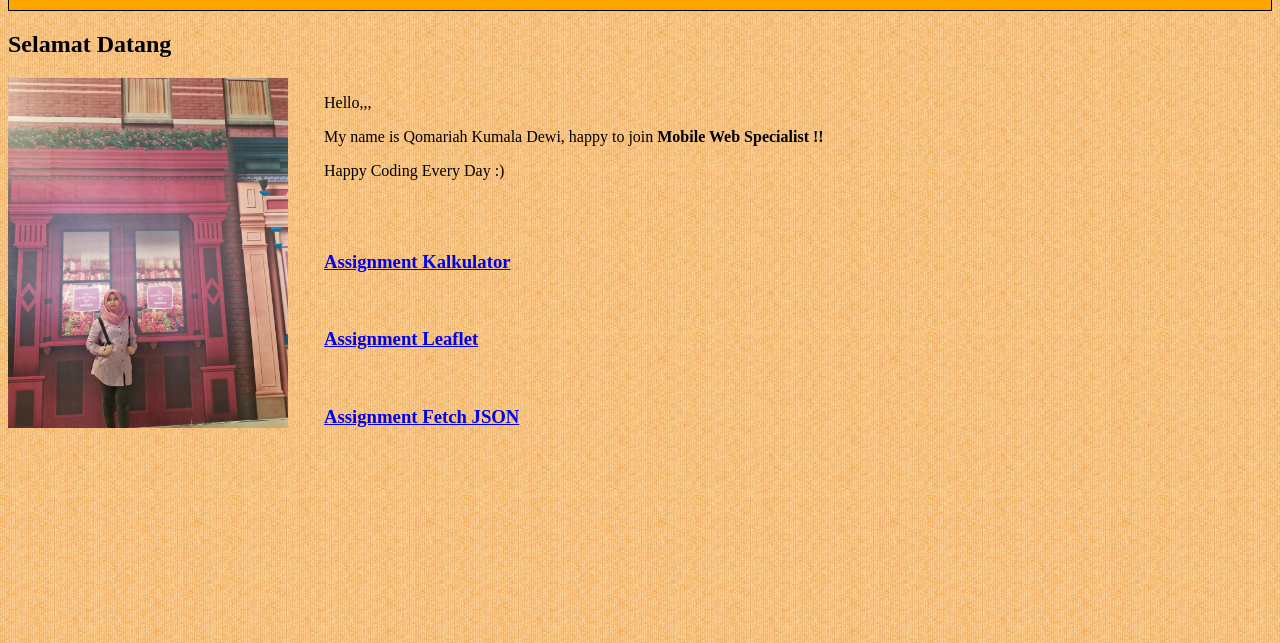
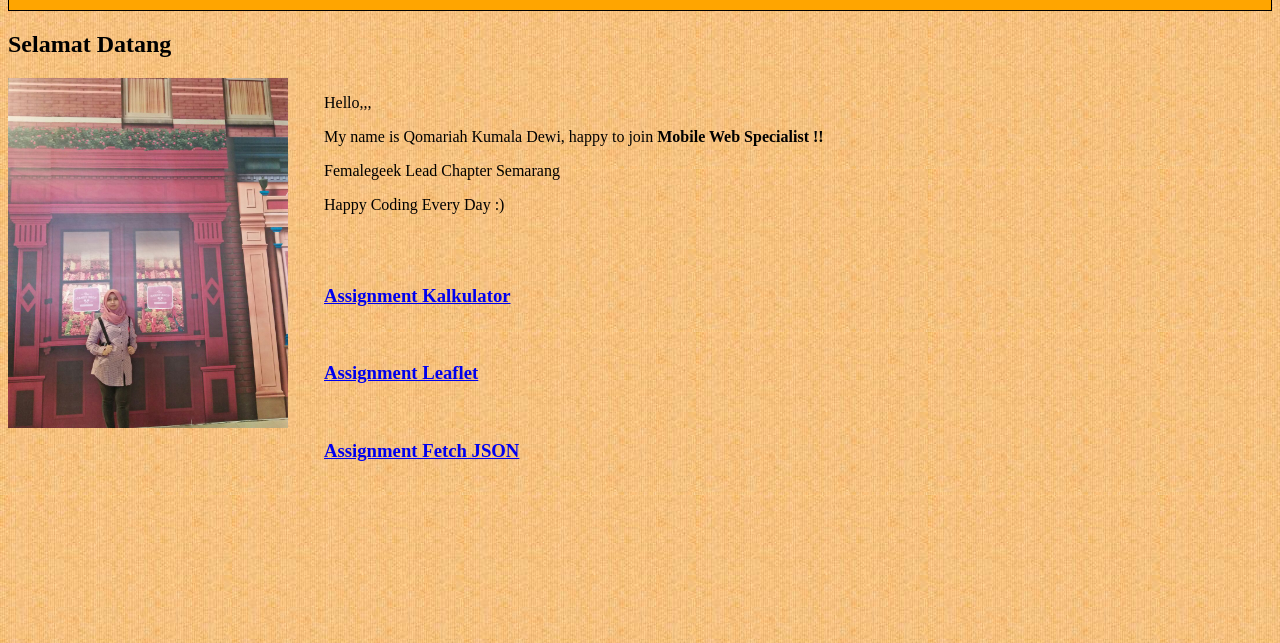
Before and after one commit to qkdewi/MobileWebSpecialistBatch1, a plain HTML site: page public/index.html in a window 1280 px wide. Shown: the part 157-800 px from the top of the page. Drawn offline with Linux system fonts and the light colour scheme.

Commit message:
tambahan

```diff
--- a/public/index.html
+++ b/public/index.html
@@ -24,6 +24,7 @@
         <div class="text">
             <p>Hello,,,</p>
             <p>My name is Qomariah Kumala Dewi, happy to join <b>Mobile Web Specialist !!</b></p>
+            <p>Femalegeek Lead Chapter Semarang</p>
             <p>Happy Coding Every Day :)</p>
             <br>
             <br>
```
